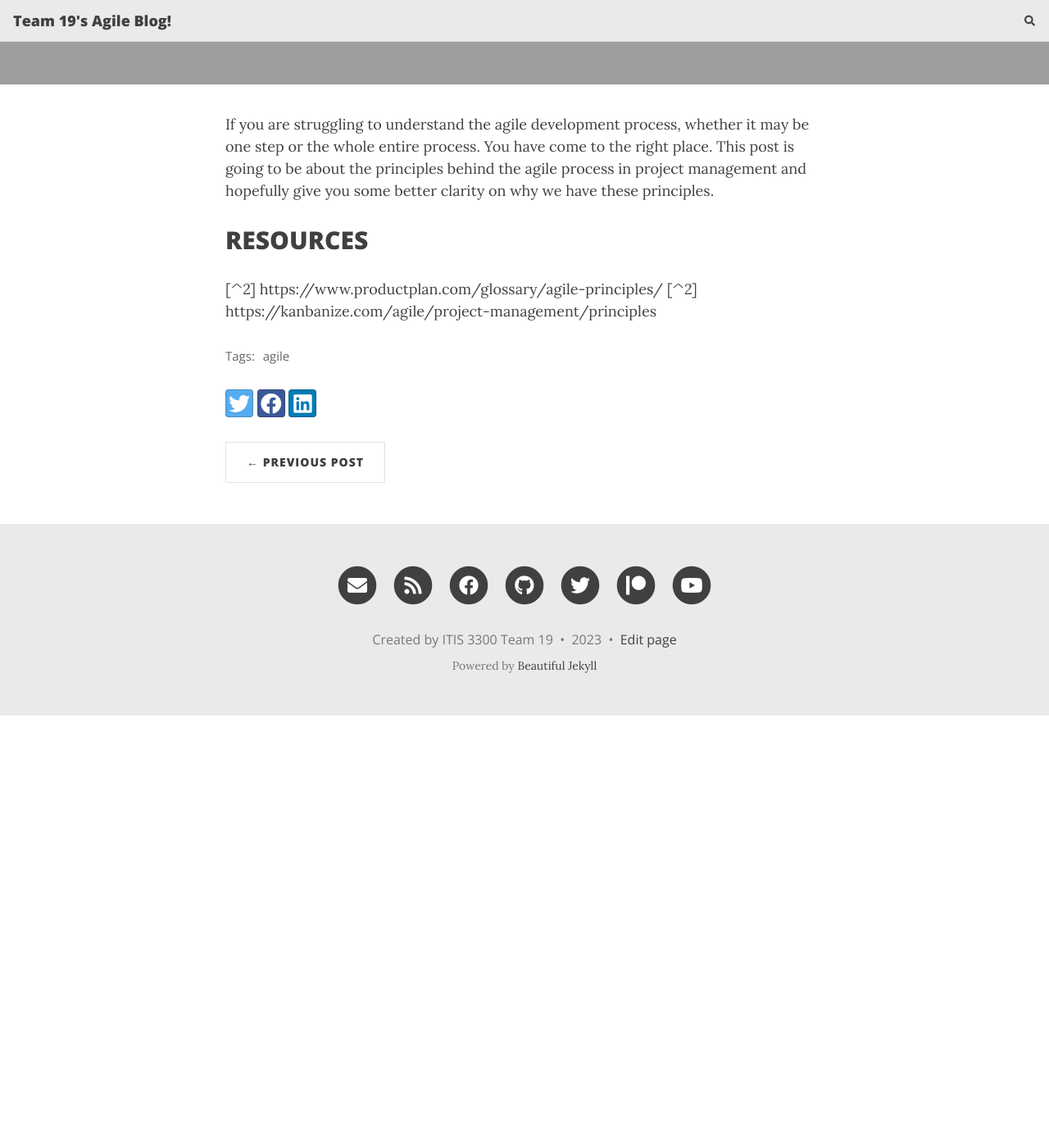
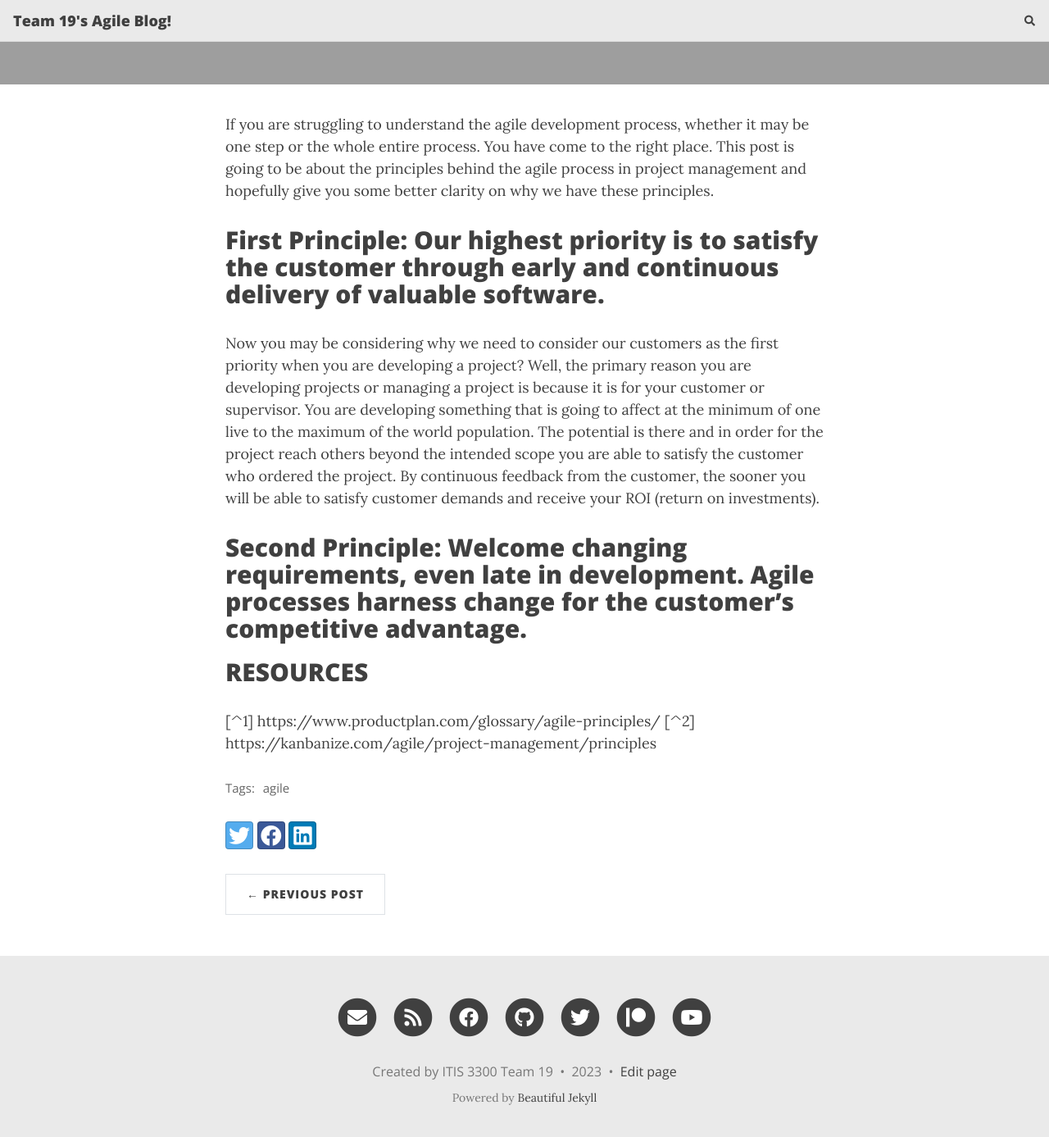
Before and after one commit to dlouangr/agile-blog, a Jekyll site: the page built from _posts/2023-09-11-post2.md, in a window 1280 px wide and 1400 px high, scrolled down 495 px. Shown: the top 1387 px of the window at 82% size. Built offline with Jekyll 4.4.1, drawn with Linux system fonts in a browser that asks for light colours; nearby versions of some CDN libraries; comment, search, counter and statistics services are not loaded; before the commit the page ends 1368 px from its top, so only the background shows below that.

Commit message:
Update 2023-09-11-post2.md

```diff
--- a/_posts/2023-09-11-post2.md
+++ b/_posts/2023-09-11-post2.md
@@ -10,8 +10,15 @@ tags: [agile]
 
 If you are struggling to understand the agile development process, whether it may be one step or the whole entire process. You have come to the right place. This post is going to be about the principles behind the agile process in project management and hopefully give you some better clarity on why we have these principles.
 
+## First Principle: Our highest priority is to satisfy the customer through early and continuous delivery of valuable software.
+
+Now you may be considering why we need to consider our customers as the first priority when you are developing a project? Well, the primary reason you are developing projects or managing a project is because it is for your customer or supervisor. You are developing something that is going to affect at the minimum of one live to the maximum of the world population. The potential is there and in order for the project reach others beyond the intended scope you are able to satisfy the customer who ordered the project. By continuous feedback from the customer, the sooner you will be able to satisfy customer demands and receive your ROI (return on investments).
+
+## Second Principle: Welcome changing requirements, even late in development. Agile processes harness change for the customer's competitive advantage.
+
+
 
 ## RESOURCES
 
-[^2] https://www.productplan.com/glossary/agile-principles/
+[^1] https://www.productplan.com/glossary/agile-principles/
 [^2] https://kanbanize.com/agile/project-management/principles
```
